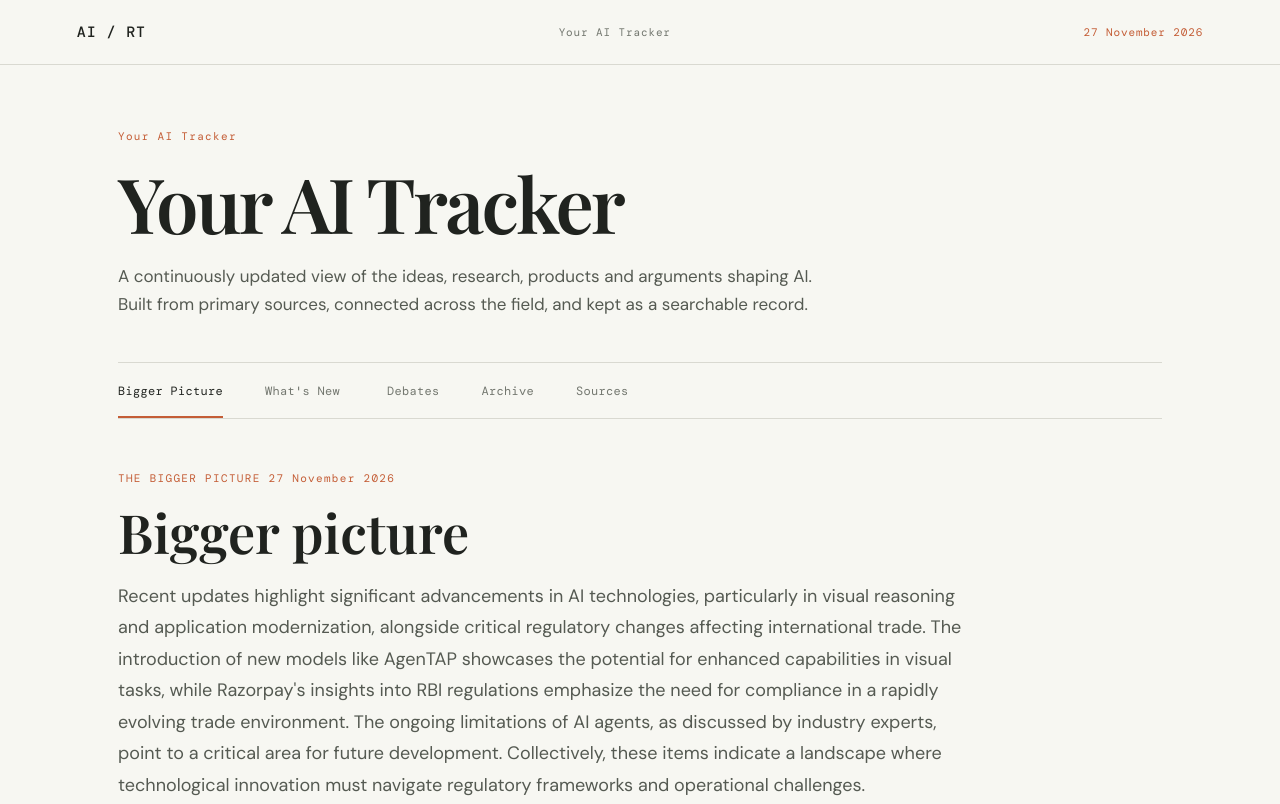
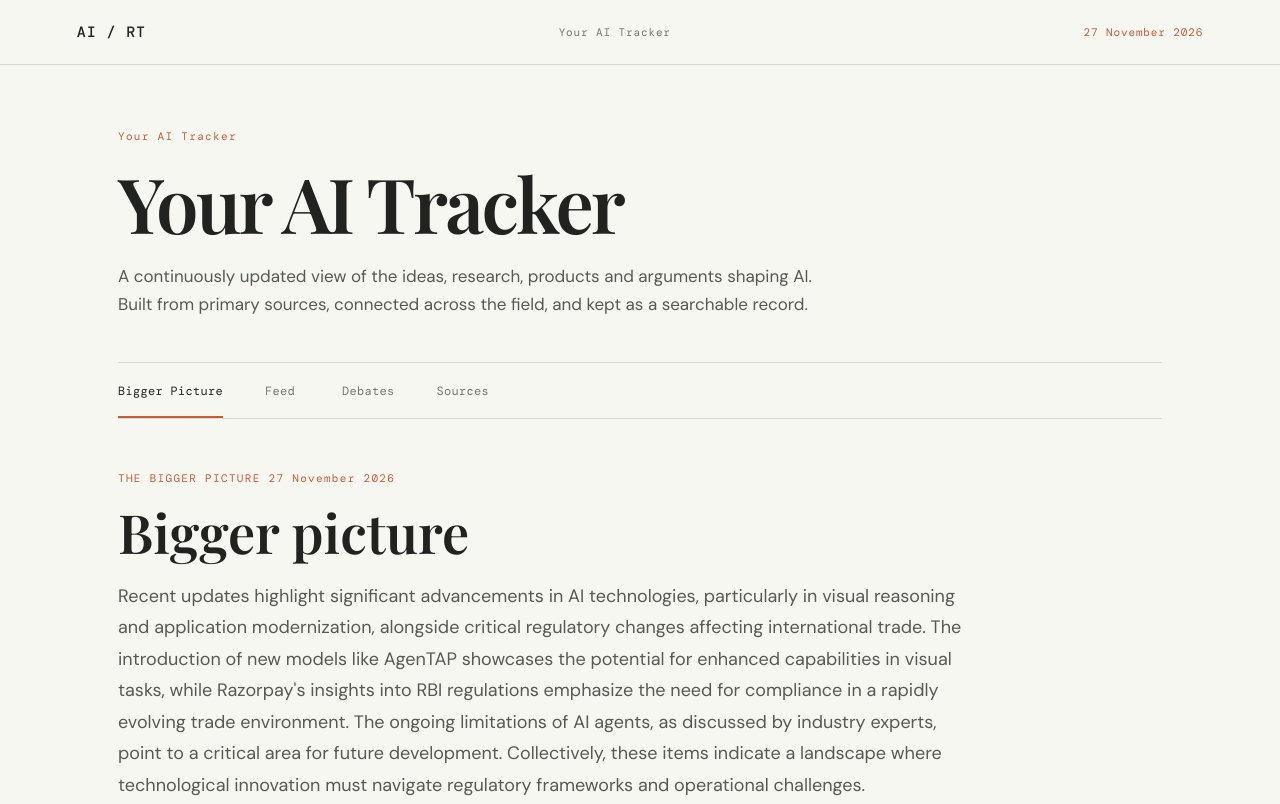
Before and after one commit to yattisoni08-dev/ai-research-tracker, a plain HTML site: page index.html in a window 1280 px wide. Shown: the top 804 px of the page. Drawn offline with nearby package versions, Linux system fonts and the light colour scheme.

Commit message:
Merge latest updates and archive into dated Feed

```diff
--- a/index.html
+++ b/index.html
@@ -5,7 +5,7 @@
 <main>
 <section class="masthead"><p class="eyebrow">Your AI Tracker</p><h1>Your AI Tracker</h1><p class="mast-intro">A continuously updated view of the ideas, research, products and arguments shaping AI. Built from primary sources, connected across the field, and kept as a searchable record.</p></section>
 <nav class="tabs" aria-label="Main sections">
-<button class="tab active" data-tab="bigger">Bigger picture</button><button class="tab" data-tab="new">What's new <span id="new-count"></span></button><button class="tab" data-tab="debates">Debates</button><button class="tab" data-tab="archive">Archive</button><button class="tab" data-tab="sources">Sources</button>
+<button class="tab active" data-tab="bigger">Bigger picture</button><button class="tab" data-tab="feed">Feed <span id="new-count"></span></button><button class="tab" data-tab="debates">Debates</button><button class="tab" data-tab="sources">Sources</button>
 </nav>
 <section id="bigger-panel" class="tab-panel active">
 <div class="big-hero"><p class="eyebrow">THE BIGGER PICTURE <span id="big-date"></span></p><h2 id="big-headline">Bigger picture</h2><p class="big-summary" id="big-summary"></p><div id="theme-grid" class="theme-grid"></div></div>
@@ -14,6 +14,5 @@
 </section>
 <section id="sources-panel" class="tab-panel"><div class="page-intro"><p class="eyebrow">THE READING LIST</p><h2>Sources</h2><p class="section-intro">The labs, companies, builders, researchers and communities followed by this tracker. Each source links to its original publishing home.</p></div><div id="source-groups" class="source-groups"></div></section>
 <section id="debates-panel" class="tab-panel"><div class="page-intro"><p class="eyebrow">OPEN QUESTIONS</p><h2>Debates</h2><p class="section-intro">The disagreements shaping AI, the strongest positions on each side, and the evidence that may change the picture. These are tracked over time, not treated as one-day controversies.</p></div><div id="debate-list"></div></section>
-<section id="new-panel" class="tab-panel"><div class="page-intro"><p class="eyebrow">LATEST FINDS <span id="status"></span></p><h2>What's new</h2><p class="section-intro">Newly published research, launches, engineering notes and arguments across the sources. Each entry explains what happened, why it matters and where to read more.</p></div><div class="toolbar"><input id="new-search" type="search" placeholder="Search what's new…" aria-label="Search new items"><div id="new-filters" class="filters"></div></div><div id="new-list"></div></section>
-<section id="archive-panel" class="tab-panel"><div class="page-intro"><p class="eyebrow">THE RECORD</p><h2>Archive</h2><p class="section-intro">Everything collected over time, not just today's briefing. Search past publications and revisit the original source.</p></div><div class="toolbar"><input id="archive-search" type="search" placeholder="Search the archive…" aria-label="Search archive"><span id="archive-count" class="archive-count"></span></div><div id="archive-list"></div></section>
+<section id="feed-panel" class="tab-panel"><div class="page-intro"><p class="eyebrow">THE RESEARCH FEED <span id="status"></span></p><h2>Feed</h2><p class="section-intro">Every development collected by the tracker, from the latest findings to the full archive, organised by publication date. Search across the entire record.</p></div><div class="toolbar"><input id="new-search" type="search" placeholder="Search the feed…" aria-label="Search all feed items"><div id="new-filters" class="filters"></div><span id="archive-count" class="archive-count"></span></div><div id="new-list"></div></section>
 </main><footer><span>AI / RT</span><span>Primary sources. Connected thinking. Updated daily.</span></footer><script src="app.js"></script></body></html>
```
